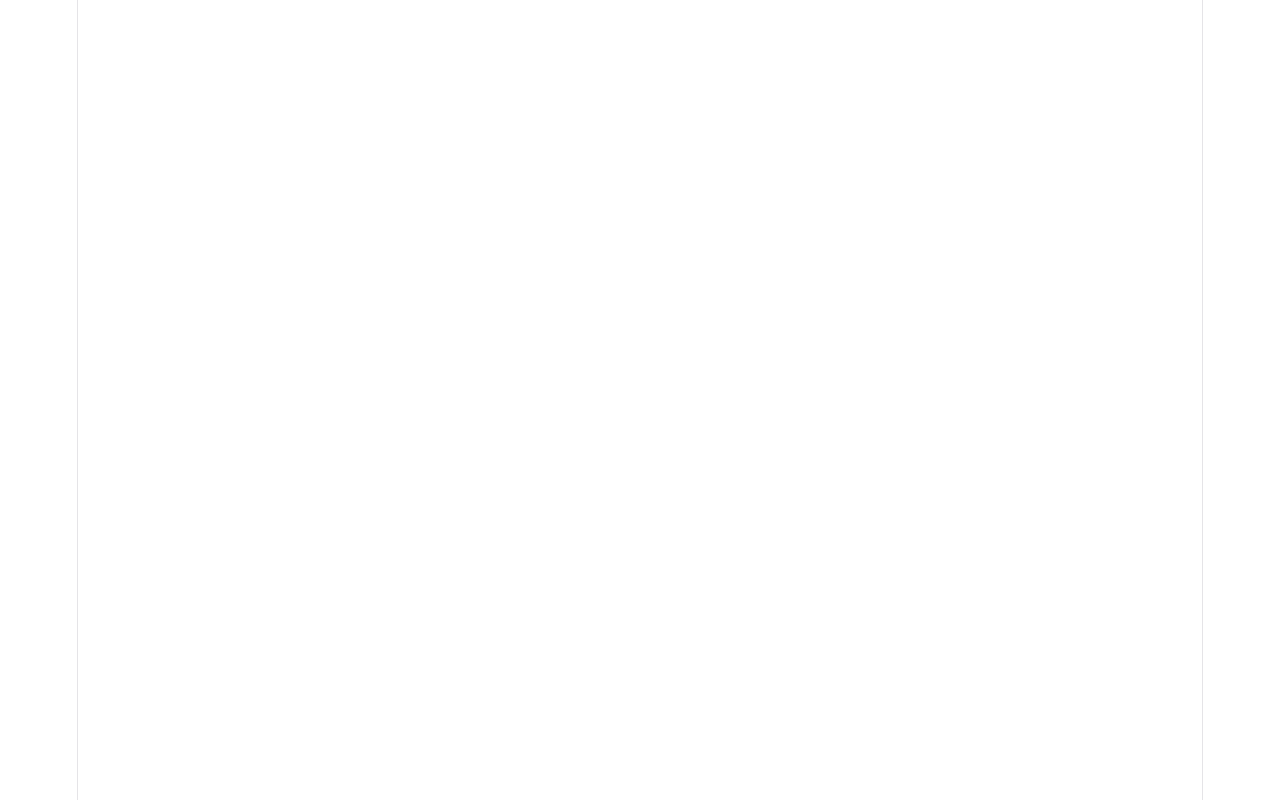
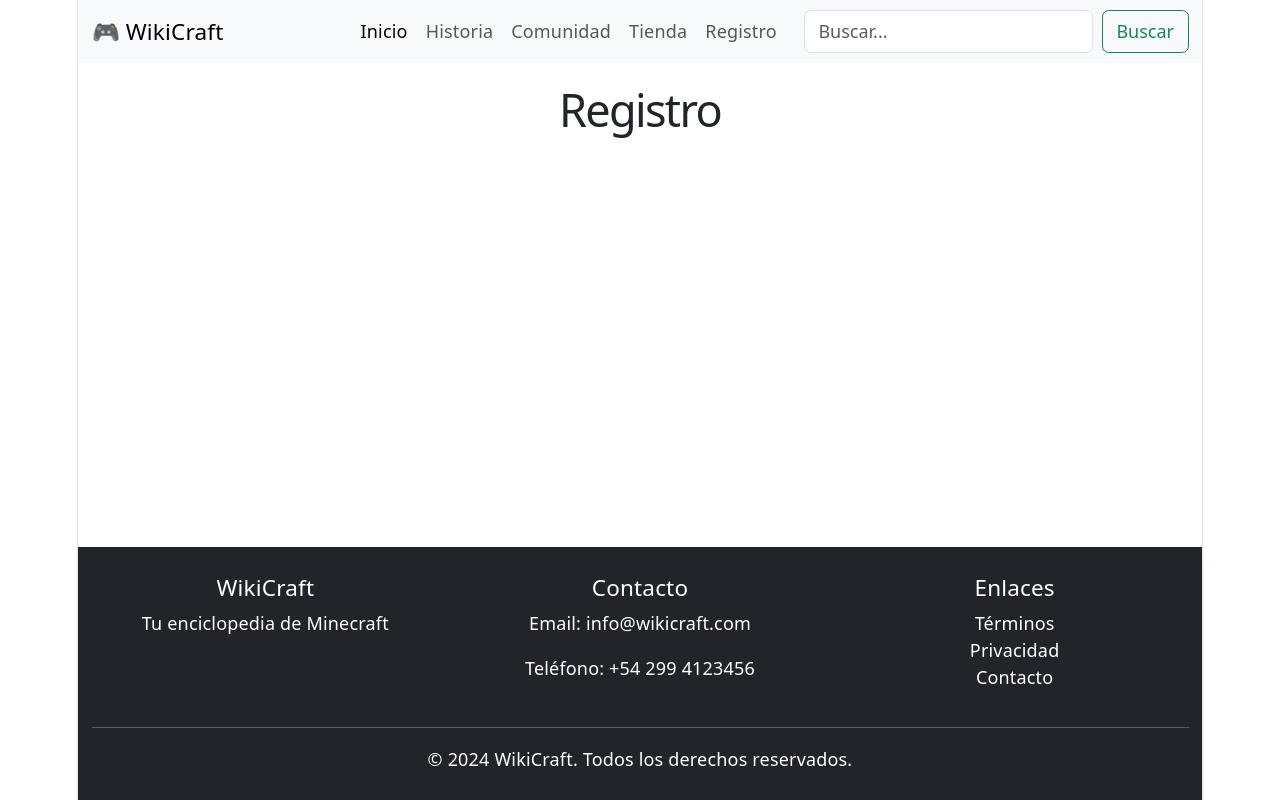
Before and after one commit to Geronimogomez09/ProyectolLasMusumes, a React (Vite) app: page /registro in a window 1280 px wide. Before the commit this address had no page. Built offline with nearby package versions, Linux system fonts and the light colour scheme.

Commit message:
Realizando un boceto de estructura de Rect

```diff
--- a/src/App.jsx
+++ b/src/App.jsx
@@ -1,20 +1,29 @@
 import React from 'react';
-import Inicio from './paginas/inicio';
-import Registro from './paginas/registro';
-import { BrowserRouter, Route, Routes }  from 'react-router-dom';
-import bootstrap from 'bootstrap/dist/css/bootstrap.min.css';
-import bootstrapjs from 'bootstrap/dist/js/bootstrap.bundle.min.js';
+import { BrowserRouter, Routes, Route } from 'react-router-dom';
+import Navbar from './components/Navbar';
+import Footer from './components/Footer';
+import Inicio from './pages/Inicio';
+import Registro from './pages/Registro';
+
+import 'bootstrap/dist/css/bootstrap.min.css';
+import 'bootstrap/dist/js/bootstrap.bundle.min.js';
+import './styles/App.css';
 
 function App() {
   return (
     <BrowserRouter>
-      <Routes>
-        <Route path="/paginas/inicio" element={<Inicio />} />
-        <Route path="/paginas/registro" element={<Registro />} />
-      </Routes>
+      <div className="d-flex flex-column min-vh-100">
+        <Navbar />
+        <main className="flex-grow-1">
+          <Routes>
+            <Route path="/" element={<Inicio />} />
+            <Route path="/registro" element={<Registro />} />
+          </Routes>
+        </main>
+        <Footer />
+      </div>
     </BrowserRouter>
   )
-
 }
 
 export default App
--- /dev/null
+++ b/src/components/Footer.jsx
@@ -0,0 +1,29 @@
+export default function Footer() {
+  return (
+    <footer className="bg-dark text-white py-4 mt-5">
+      <div className="container">
+        <div className="row">
+          <div className="col-md-4">
+            <h5>WikiCraft</h5>
+            <p>Tu enciclopedia de Minecraft</p>
+          </div>
+          <div className="col-md-4">
+            <h5>Contacto</h5>
+            <p>Email: info@wikicraft.com</p>
+            <p>Teléfono: +54 299 4123456</p>
+          </div>
+          <div className="col-md-4">
+            <h5>Enlaces</h5>
+            <ul className="list-unstyled">
+              <li><a href="#" className="text-white text-decoration-none">Términos</a></li>
+              <li><a href="#" className="text-white text-decoration-none">Privacidad</a></li>
+              <li><a href="#" className="text-white text-decoration-none">Contacto</a></li>
+            </ul>
+          </div>
+        </div>
+        <hr className="bg-white" />
+        <p className="text-center mb-0">&copy; 2024 WikiCraft. Todos los derechos reservados.</p>
+      </div>
+    </footer>
+  )
+}
--- /dev/null
+++ b/src/components/Navbar.jsx
@@ -0,0 +1,60 @@
+import { Link } from 'react-router-dom';
+
+export default function Navbar() {
+  return (
+    <nav className="navbar navbar-expand-lg navbar-light bg-light">
+      <div className="container-fluid">
+        <Link className="navbar-brand" to="/">
+          🎮 WikiCraft
+        </Link>
+        <button
+          className="navbar-toggler"
+          type="button"
+          data-bs-toggle="collapse"
+          data-bs-target="#navbarToggleDemo01"
+        >
+          <span className="navbar-toggler-icon"></span>
+        </button>
+        <div className="collapse navbar-collapse" id="navbarToggleDemo01">
+          <ul className="navbar-nav ms-auto mb-2 mb-lg-0">
+            <li className="nav-item">
+              <Link className="nav-link active" aria-current="page" to="/">
+                Inicio
+              </Link>
+            </li>
+            <li className="nav-item">
+              <Link className="nav-link" to="/historia">
+                Historia
+              </Link>
+            </li>
+            <li className="nav-item">
+              <Link className="nav-link" to="/comunidad">
+                Comunidad
+              </Link>
+            </li>
+            <li className="nav-item">
+              <Link className="nav-link" to="/tienda">
+                Tienda
+              </Link>
+            </li>
+            <li className="nav-item">
+              <Link className="nav-link" to="/registro">
+                Registro
+              </Link>
+            </li>
+          </ul>
+          <form className="d-flex ms-3">
+            <input
+              className="form-control me-2"
+              type="search"
+              placeholder="Buscar..."
+            />
+            <button className="btn btn-outline-success" type="submit">
+              Buscar
+            </button>
+          </form>
+        </div>
+      </div>
+    </nav>
+  )
+}
--- /dev/null
+++ b/src/pages/inicio.jsx
@@ -0,0 +1,42 @@
+export default function Inicio() {
+  return (
+    <div className="container my-5">
+      <div className="jumbotron bg-light p-5 rounded-lg">
+        <h1 className="display-4">Bienvenido a WikiCraft</h1>
+        <p className="lead">Tu punto de inicio para explorar todo sobre Minecraft</p>
+        <hr className="my-4" />
+        <p>Guías, noticias, recursos y mucho más.</p>
+        <a className="btn btn-primary btn-lg" href="#" role="button">
+          Comenzar
+        </a>
+      </div>
+
+      <div className="row mt-5">
+        <div className="col-md-4">
+          <div className="card">
+            <div className="card-body">
+              <h5 className="card-title">Historia</h5>
+              <p className="card-text">Conoce la evolución de Minecraft</p>
+            </div>
+          </div>
+        </div>
+        <div className="col-md-4">
+          <div className="card">
+            <div className="card-body">
+              <h5 className="card-title">Comunidad</h5>
+              <p className="card-text">Conecta con otros jugadores</p>
+            </div>
+          </div>
+        </div>
+        <div className="col-md-4">
+          <div className="card">
+            <div className="card-body">
+              <h5 className="card-title">Tienda</h5>
+              <p className="card-text">Compra merchandising exclusivo</p>
+            </div>
+          </div>
+        </div>
+      </div>
+    </div>
+  )
+}
--- a/src/paginas/inicio.jsx
+++ /dev/null
@@ -1,32 +0,0 @@
-
-function Inicio() {
-  return (
-    <nav className="navbar navbar-expand-lg navbar-light bg-light">
-  <div className="container-fluid">
-    <button className="navbar-toggler" type="button" data-bs-toggle="collapse" data-bs-target="#navbarTogglerDemo01" aria-controls="navbarTogglerDemo01" aria-expanded="false" aria-label="Toggle navigation">
-      <span className="navbar-toggler-icon"></span>
-    </button>
-    <div className="collapse navbar-collapse" id="navbarTogglerDemo01">
-      <a className="navbar-brand" href="#">Hidden brand</a>
-      <ul className="navbar-nav me-auto mb-2 mb-lg-0">
-        <li className="nav-item">
-          <a className="nav-link active" aria-current="page" href="#">Home</a>
-        </li>
-        <li className="nav-item">
-          <a className="nav-link" href="#">Link</a>
-        </li>
-        <li className="nav-item">
-          <a className="nav-link disabled" href="#" tabindex="-1" aria-disabled="true">Disabled</a>
-        </li>
-      </ul>
-      <form className="d-flex">
-        <input className="form-control me-2" type="search" placeholder="Search" aria-label="Search"/>
-        <button className="btn btn-outline-success" type="submit">Search</button>
-      </form>
-    </div>
-  </div>
-</nav>
-  )
-}
-
-export default Inicio
--- /dev/null
+++ b/src/styles/App.css
@@ -0,0 +1,16 @@
+.min-vh-100 {
+  min-height: 100vh;
+}
+
+.flex-grow-1 {
+  flex: 1;
+}
+
+main {
+  padding-top: 20px;
+  padding-bottom: 40px;
+}
+
+footer {
+  margin-top: auto;
+}
```
Also changed, not shown: src/App.css (deleted, +0 -184 lines), src/pages/registro.jsx (renamed from src/paginas/registro.jsx).
